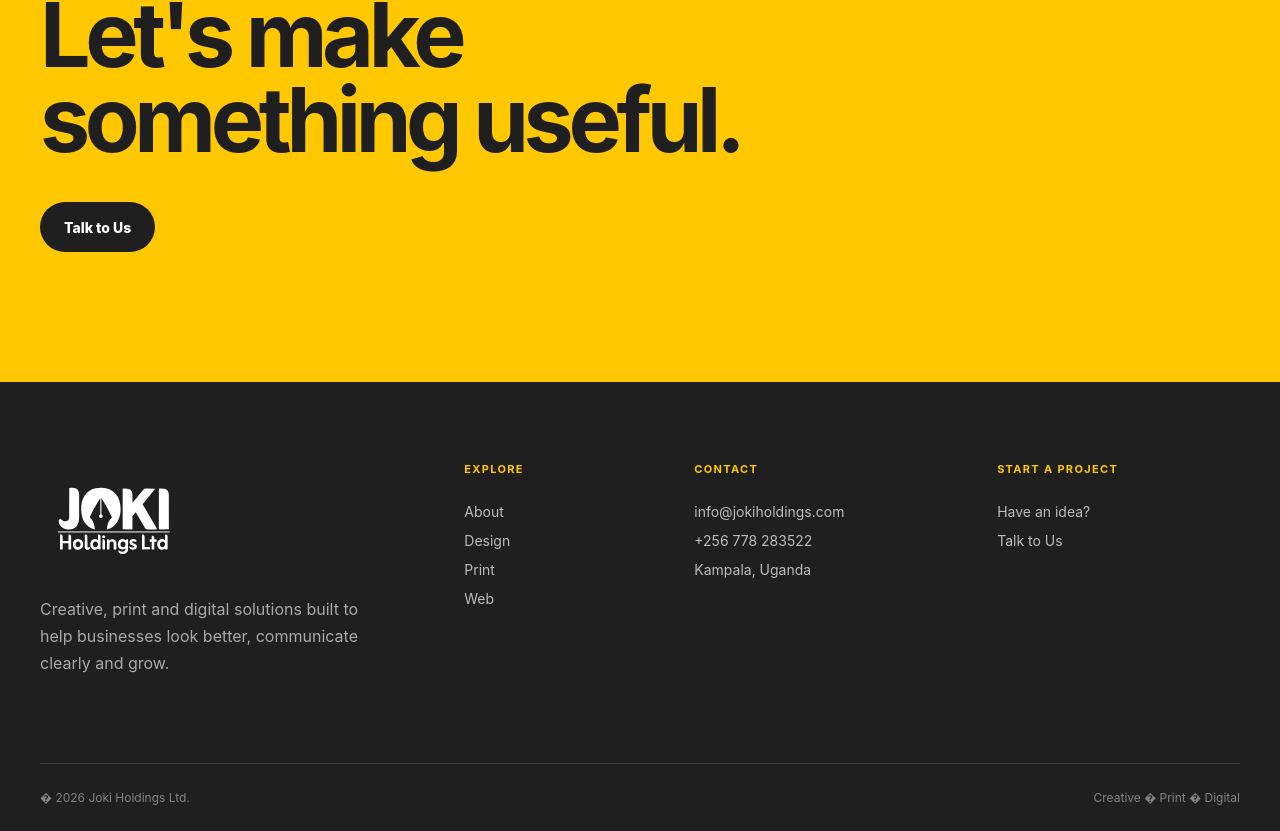
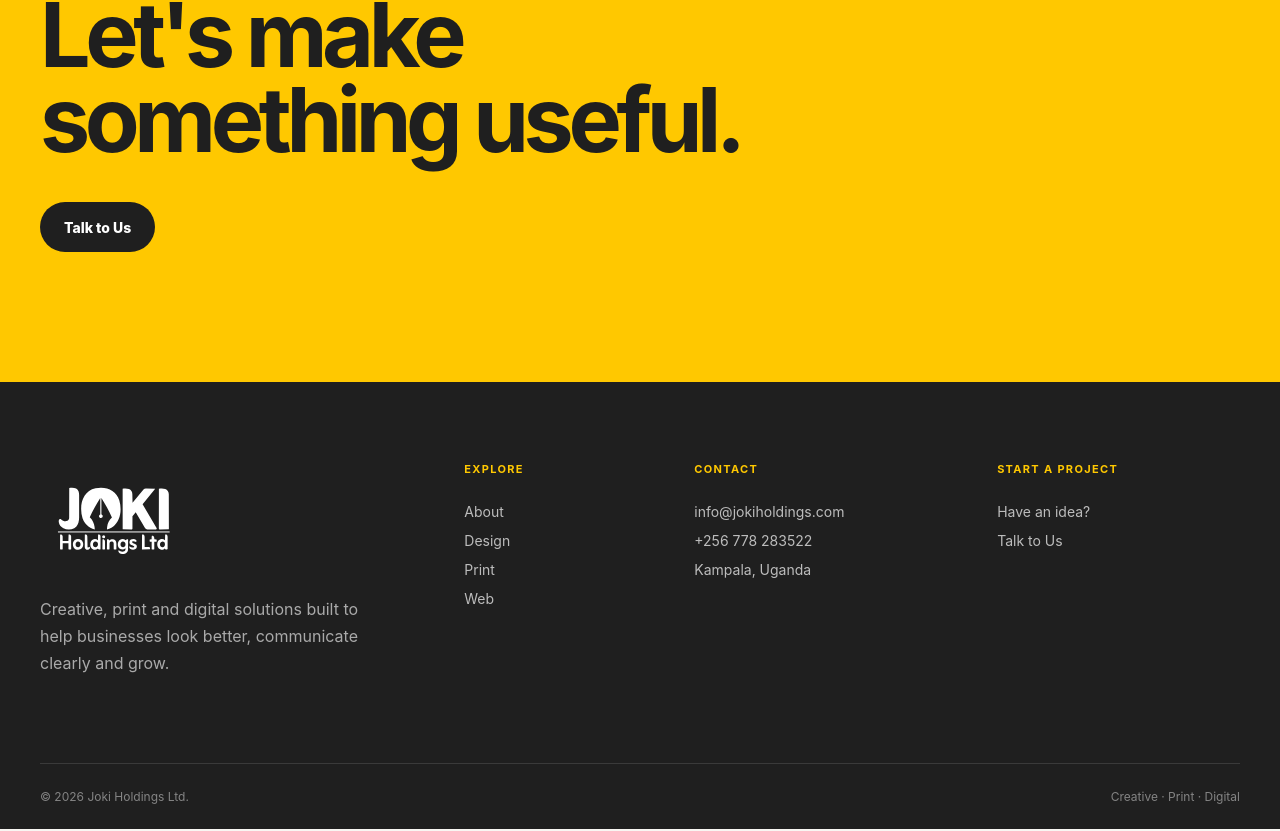
Before and after one commit to Jogeza/joki-holdings, a React (Create React App) app: page / in a window 1280 px wide. Shown: the part 2523-3354 px from the top of the page. Built offline with nearby package versions, Linux system fonts and the light colour scheme.

Commit message:
fix: clean footer encoding

```diff
--- a/src/components/Footer.jsx
+++ b/src/components/Footer.jsx
@@ -7,7 +7,11 @@ function Footer() {
       <div className="joki-container">
         <div className="joki-footer-top">
           <div className="joki-footer-brand">
-            <img src="/brand-assets/joki-logo.svg" alt="Joki Holdings Ltd" />
+            <img
+              src="/brand-assets/joki-logo.svg"
+              alt="Joki Holdings Ltd"
+            />
+
             <p>
               Creative, print and digital solutions built to help businesses
               look better, communicate clearly and grow.
@@ -16,6 +20,7 @@ function Footer() {
 
           <div className="joki-footer-column">
             <h4>Explore</h4>
+
             <Link to="/about">About</Link>
             <Link to="/design">Design</Link>
             <Link to="/print">Print</Link>
@@ -24,23 +29,37 @@ function Footer() {
 
           <div className="joki-footer-column">
             <h4>Contact</h4>
+
             <a href="mailto:info@jokiholdings.com">
               info@jokiholdings.com
             </a>
-            <a href="tel:+256778283522">+256 778 283522</a>
+
+            <a href="tel:+256778283522">
+              +256 778 283522
+            </a>
+
             <span>Kampala, Uganda</span>
           </div>
 
           <div className="joki-footer-column">
             <h4>Start a Project</h4>
+
             <span>Have an idea?</span>
-            <Link to="/contact">Talk to Us</Link>
+
+            <Link to="/contact">
+              Talk to Us
+            </Link>
           </div>
         </div>
 
         <div className="joki-footer-bottom">
-          <span>� {new Date().getFullYear()} Joki Holdings Ltd.</span>
-          <span>Creative � Print � Digital</span>
+          <span>
+            &copy; {new Date().getFullYear()} Joki Holdings Ltd.
+          </span>
+
+          <span>
+            Creative &middot; Print &middot; Digital
+          </span>
         </div>
       </div>
     </footer>
```
